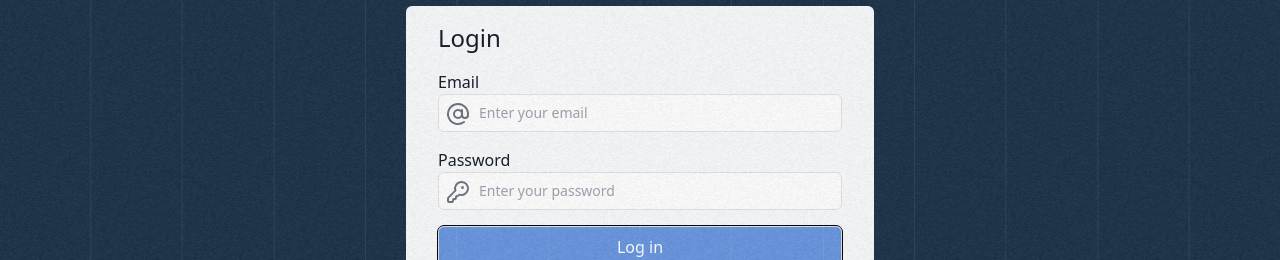
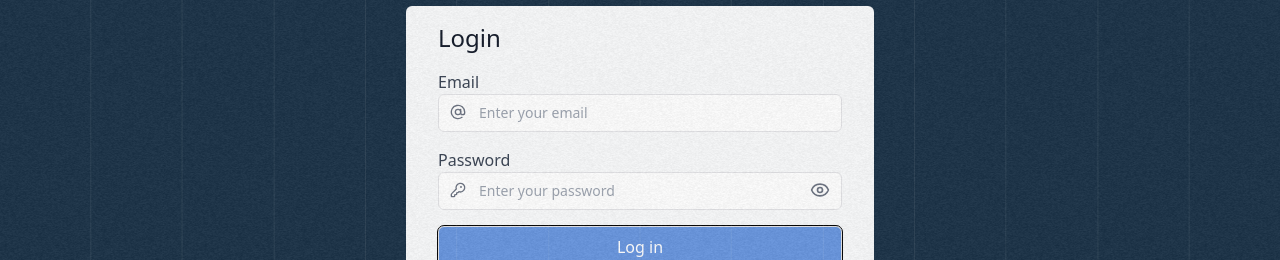
Before and after one commit to antaga04/imprffctgames, a React (Vite) app in the folder client/: page /login in a window 1280 px wide. Shown: the part 313-573 px from the top of the page. Built offline with nearby package versions, Linux system fonts and the light colour scheme; no server answers; the HTML template or start-up script is replaced by a standard one.

Commit message:
feat: add functionality to show/hide password in AuthInput

```diff
--- a/client/src/components/ui/AuthInput.tsx
+++ b/client/src/components/ui/AuthInput.tsx
@@ -1,3 +1,6 @@
+import React, { useState } from 'react';
+import { Eye, EyeOff } from 'lucide-react';
+
 type AuthInputProps = {
     label: string;
     name: string;
@@ -6,23 +9,41 @@ type AuthInputProps = {
     Icon: React.FC<React.SVGProps<SVGSVGElement>>;
     value: string;
     onChange: (e: React.ChangeEvent<HTMLInputElement>) => void;
+    isPassword?: boolean;
 };
 
 const AuthInput: React.FC<AuthInputProps> = ({ label, name, type, placeholder, Icon, value, onChange }) => {
+    const [showPassword, setShowPassword] = useState(false);
+
+    const handleTogglePassword = () => {
+        setShowPassword((prev) => !prev);
+    };
+
     return (
         <div className="form-field">
-            <label htmlFor={name}>{label}</label>
+            <label htmlFor={name} className="block font-medium text-gray-700">
+                {label}
+            </label>
             <div className="relative">
                 <input
                     id={name}
                     name={name}
-                    type={type}
+                    type={type === 'password' && showPassword ? 'text' : type}
                     value={value}
                     onChange={onChange}
                     placeholder={placeholder}
-                    className="p-2 pl-10 rounded-md border text-sm w-full"
+                    className="p-2 pl-10 pr-12 rounded-md border text-sm w-full"
                 />
-                <Icon className="absolute left-2 top-2 h-6 w-6 text-gray-500" />
+                <Icon className="absolute left-3 top-2.5 h-4 w-4 text-gray-500" />
+                {type === 'password' && (
+                    <button
+                        type="button"
+                        onClick={handleTogglePassword}
+                        className="absolute right-3 top-2 text-gray-500 hover:text-gray-700 focus:outline-none"
+                    >
+                        {showPassword ? <EyeOff className="h-5 w-5" /> : <Eye className="h-5 w-5" />}
+                    </button>
+                )}
             </div>
         </div>
     );
```
